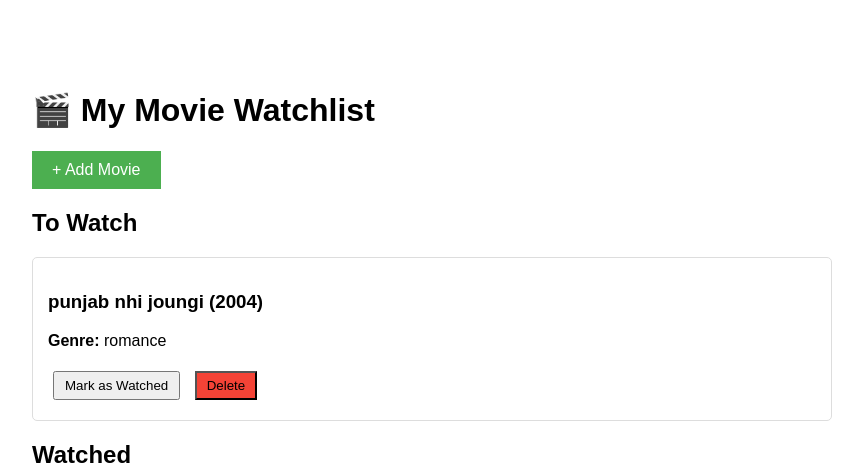
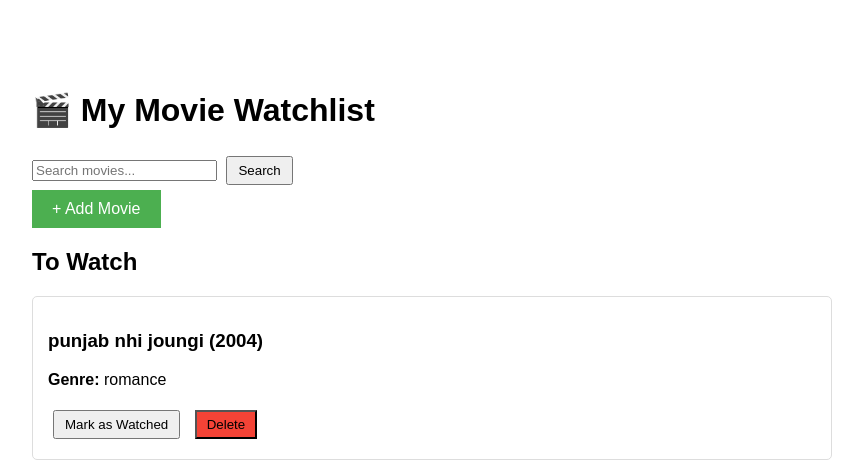
Before and after one commit to Abdullah1dev/Movie-project, a Django app: page / in a window 1280 px wide. Shown: the top 467 px of the page, without its empty margins (208-1071 px from the left). Run offline with Django 5.2, Linux system fonts and the light colour scheme; data comes from the database, SQL or seed files in the repository; both versions use the stored data as it was after the commit.

Commit message:
add the search filter to the movie list

```diff
--- a/watchlist/templates/watchlist/movie_list.html
+++ b/watchlist/templates/watchlist/movie_list.html
@@ -12,6 +12,10 @@
 </head>
 <body>
     <h1>🎬 My Movie Watchlist</h1>
+    <form method="GET">
+    <input type="text" name="search" placeholder="Search movies...">
+    <button type="submit">Search</button>
+</form>
     <a href="{% url 'add_movie' %}" class="add-btn">+ Add Movie</a>
 
     <h2>To Watch</h2>
--- a/watchlist/views.py
+++ b/watchlist/views.py
@@ -3,8 +3,13 @@ from django.shortcuts import render , redirect , get_object_or_404
 from .models import Movie
 
 def movie_list(request):
-    movies=Movie.objects.all()
-    return render(request,'watchlist/movie_list.html',{'movies':movies})
+    search_query=request.GET.get('search')
+
+    if search_query:
+        movies=Movie.objects.filter(title__icontains=search_query)
+    else:
+        movies=Movie.objects.all()
+    return render(request, 'watchlist/movie_list.html' ,{'movies' : movies} )
 
 
 def add_movie(request):
```
Also changed, not shown: db.sqlite3.
